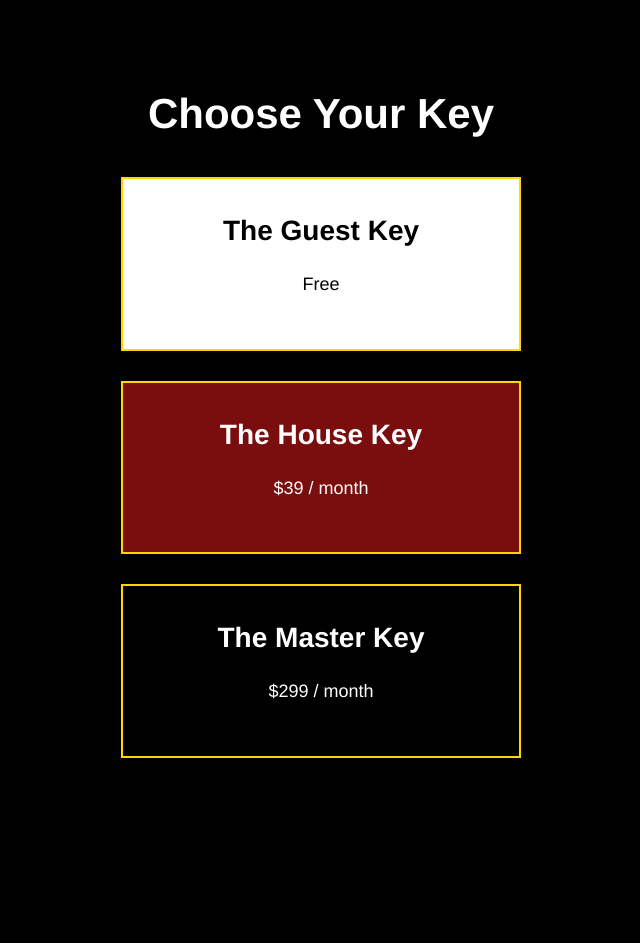
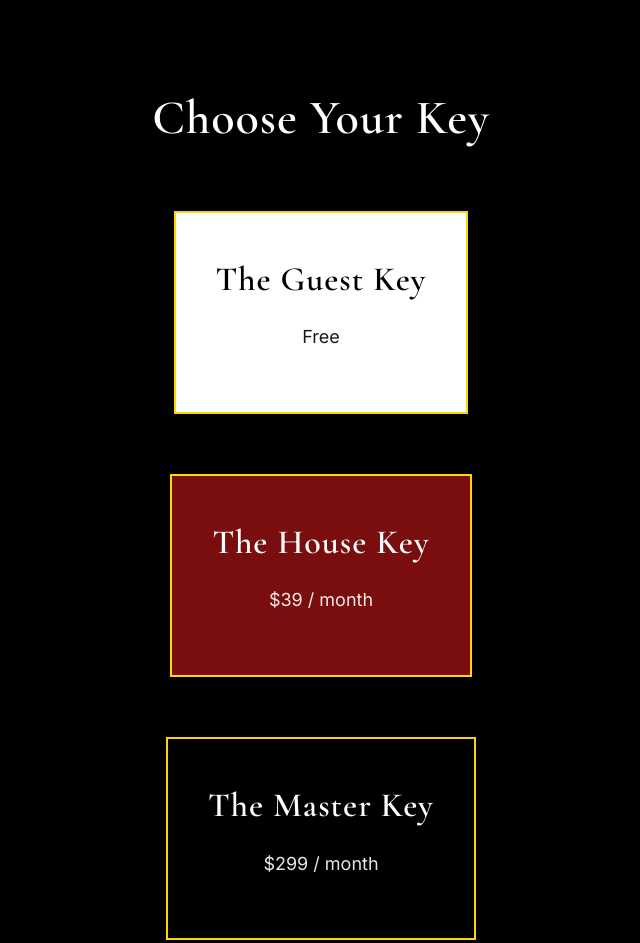
Before and after one commit to thespotlouisvilleky-hue/Key-to-louisville, a plain HTML site: page choose.html in a window 1280 px wide. Shown: the whole page, without its empty margins (319-959 px from the left). Before the commit the page ends 868 px from the top, so only its background shows below. Drawn offline with nearby package versions, Linux system fonts and the light colour scheme.

Commit message:
Update styles.css

```diff
--- a/styles.css
+++ b/styles.css
@@ -1,21 +1,57 @@
-* { box-sizing: border-box; margin: 0; padding: 0; font-family: 'Helvetica Neue', Arial, sans-serif; }
+@import url('https://fonts.googleapis.com/css2?family=Cormorant+Garamond:wght@400;600&family=Inter:wght@300;400&display=swap');
 
-body { background: #000; color: #fff; line-height: 1.6; }
+* {
+  box-sizing: border-box;
+  margin: 0;
+  padding: 0;
+}
 
-section { padding: 80px 20px; text-align: center; }
+body {
+  background: #000;
+  color: #fff;
+  font-family: 'Inter', sans-serif;
+  line-height: 1.6;
+}
 
-h1 { font-size: 42px; margin-bottom: 20px; }
-h2 { font-size: 28px; margin-bottom: 16px; }
-p { max-width: 700px; margin: 0 auto 20px; font-size: 18px; }
+section {
+  min-height: 100vh;
+  padding: 80px 24px;
+  display: flex;
+  flex-direction: column;
+  justify-content: center;
+  align-items: center;
+  text-align: center;
+}
+
+h1, h2 {
+  font-family: 'Cormorant Garamond', serif;
+  letter-spacing: 1px;
+}
+
+h1 {
+  font-size: 48px;
+  margin-bottom: 24px;
+}
+
+h2 {
+  font-size: 34px;
+  margin-bottom: 16px;
+}
+
+p {
+  max-width: 650px;
+  margin-bottom: 20px;
+  font-size: 18px;
+  opacity: 0.9;
+}
 
 .btn {
   border: 2px solid gold;
-  padding: 14px 28px;
+  padding: 14px 36px;
   text-decoration: none;
   color: gold;
-  display: inline-block;
-  margin-top: 20px;
-  transition: 0.3s;
+  margin-top: 24px;
+  transition: 0.3s ease;
 }
 
 .btn:hover {
@@ -23,14 +59,27 @@ p { max-width: 700px; margin: 0 auto 20px; font-size: 18px; }
   color: black;
 }
 
-.white { background: #fff; color: #000; }
-.red { background: #7a0d0d; }
-.black { background: #000; }
+.white {
+  background: #ffffff;
+  color: #000000;
+}
+
+.red {
+  background: #7a0d0d;
+}
+
+.black {
+  background: #000000;
+}
 
 .card {
   border: 2px solid gold;
-  padding: 30px;
+  padding: 40px;
   margin: 30px auto;
-  max-width: 400px;
-  cursor: pointer;
+  max-width: 420px;
+  transition: 0.4s ease;
 }
+
+.card:hover {
+  transform: scale(1.03);
+}
```
